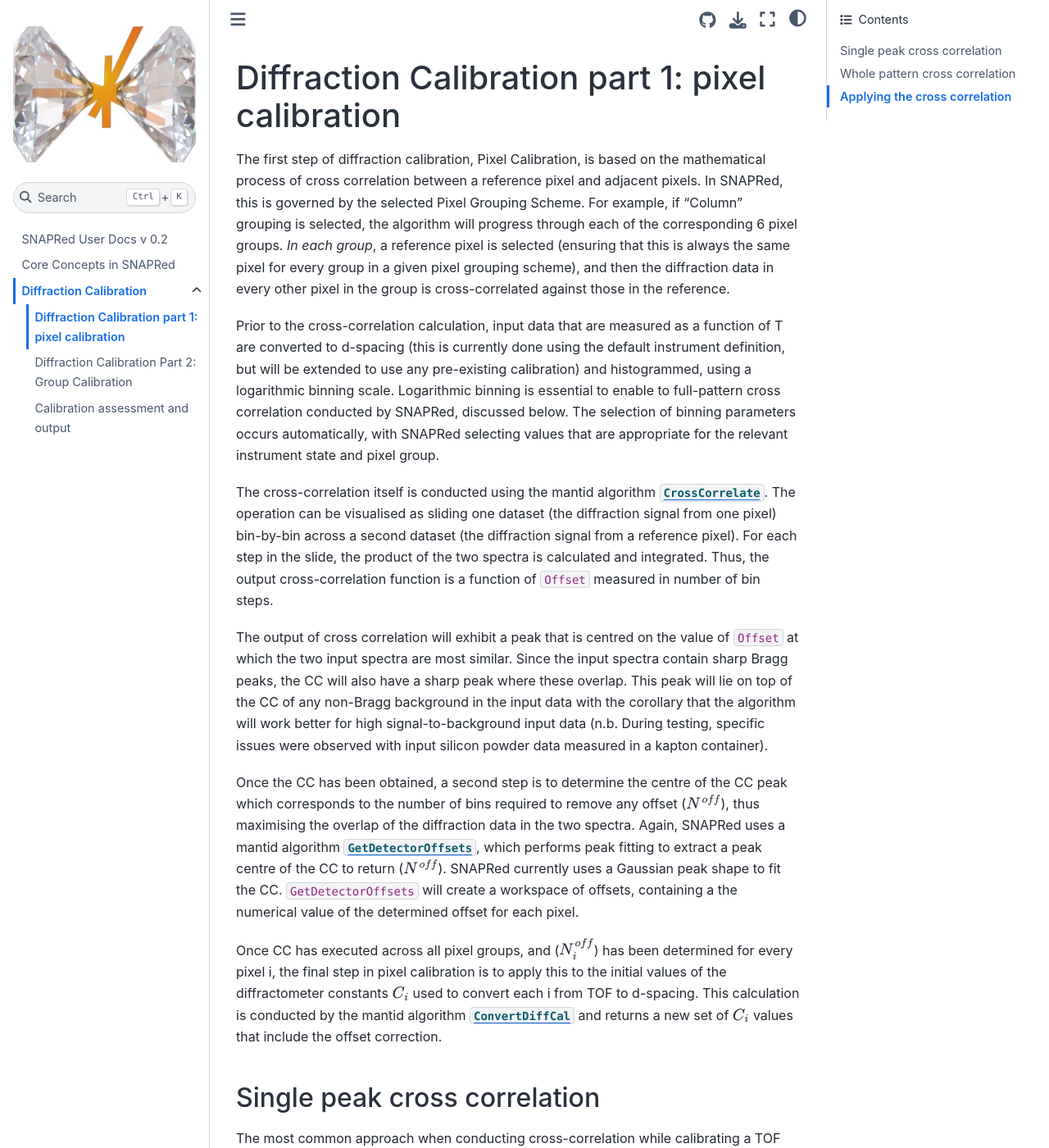
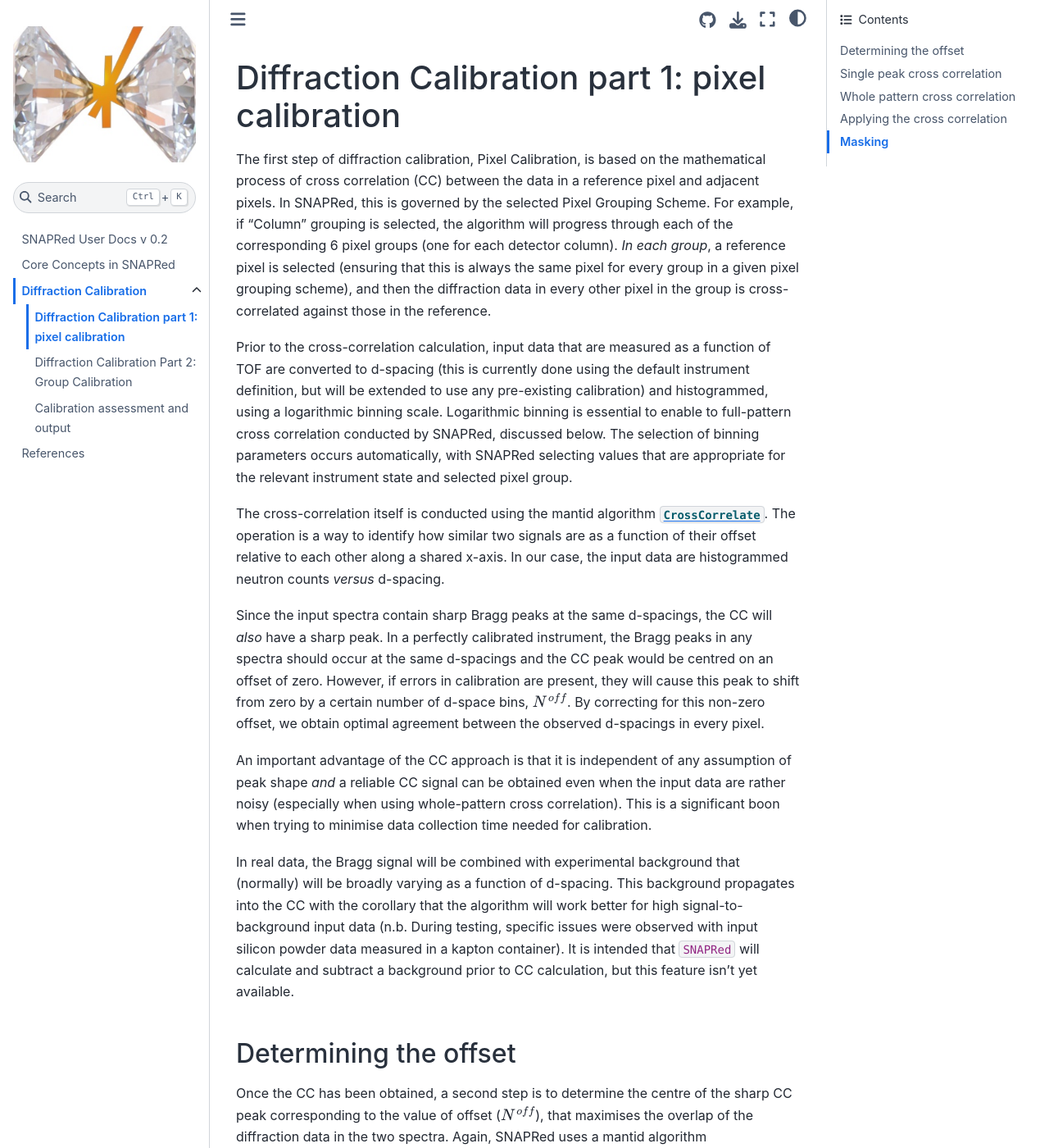
Before and after one commit to mguthriem/SNAPUserDocs, a Jupyter Book: the page built from diffCalib/diffCal1.md, in a window 1280 px wide and 1400 px high. Shown: the whole window at 82% size. Built offline with Jupyter Book 1.0.4 settings and Sphinx 7.4.7 and the Sphinx Book theme 1.1.4, drawn with Linux system fonts in a browser that asks for light colours; some of the changed text lies outside the part shown.

Commit message:
added biblio and modified figure style

````diff
--- a/_toc.yml
+++ b/_toc.yml
@@ -10,3 +10,4 @@ chapters:
   - file: diffCalib/diffCal1
   - file: diffCalib/diffCal2
   - file: diffCalib/diffCal_assessment_output
+- file: bib
--- a/diffCalib/diffCal1.md
+++ b/diffCalib/diffCal1.md
@@ -1,54 +1,67 @@
 # Diffraction Calibration part 1: pixel calibration
 
-The first step of diffraction calibration, Pixel Calibration, is based on the mathematical process of cross correlation between a reference pixel and adjacent pixels. In SNAPRed, this is governed by the selected Pixel Grouping Scheme. For example, if "Column" grouping is selected, the algorithm will progress through each of the corresponding 6 pixel groups. _In each group_, a reference pixel is selected (ensuring that this is always the same pixel for every group in a given pixel grouping scheme), and then the diffraction data in every other pixel in the group is cross-correlated against those in the reference.
+The first step of diffraction calibration, Pixel Calibration, is based on the mathematical process of cross correlation (CC) between the data in a reference pixel and adjacent pixels. In SNAPRed, this is governed by the selected Pixel Grouping Scheme. For example, if "Column" grouping is selected, the algorithm will progress through each of the corresponding 6 pixel groups (one for each detector column). _In each group_, a reference pixel is selected (ensuring that this is always the same pixel for every group in a given pixel grouping scheme), and then the diffraction data in every other pixel in the group is cross-correlated against those in the reference.
 
-Prior to the cross-correlation calculation, input data that are measured as a function of T are converted to d-spacing (this is currently done using the default instrument definition, but will be extended to use any pre-existing calibration) and histogrammed, using a logarithmic binning scale. Logarithmic binning is essential to enable to full-pattern cross correlation conducted by SNAPRed, discussed below. The selection of binning parameters occurs automatically, with SNAPRed selecting values that are appropriate for the relevant instrument state and pixel group.
+Prior to the cross-correlation calculation, input data that are measured as a function of TOF are converted to d-spacing (this is currently done using the default instrument definition, but will be extended to use any pre-existing calibration) and histogrammed, using a logarithmic binning scale. Logarithmic binning is essential to enable to full-pattern cross correlation conducted by SNAPRed, discussed below. The selection of binning parameters occurs automatically, with SNAPRed selecting values that are appropriate for the relevant instrument state and selected pixel group.
 
-The cross-correlation itself is conducted using the mantid algorithm [`CrossCorrelate`](https://docs.mantidproject.org/nightly/algorithms/CrossCorrelate-v1.html). The operation can be visualised as sliding one dataset (the diffraction signal from one pixel) bin-by-bin across a second dataset (the diffraction signal from a reference pixel). For each step in the slide, the product of the two spectra is calculated and integrated. Thus, the output cross-correlation function is a function of `Offset` measured in number of bin steps.
+The cross-correlation itself is conducted using the mantid algorithm [`CrossCorrelate`](https://docs.mantidproject.org/nightly/algorithms/CrossCorrelate-v1.html). The operation is a way to identify how similar two signals are as a function of their offset relative to each other along a shared x-axis. In our case, the input data are histogrammed neutron counts _versus_ d-spacing.
 
-The output of cross correlation will exhibit a peak that is centred on the value of `Offset` at which the two input spectra are most similar. Since the input spectra contain sharp Bragg peaks, the CC will also have a sharp peak where these overlap. This peak will lie on top of the CC of any non-Bragg background in the input data with the corollary that the algorithm will work better for high signal-to-background input data (n.b. During testing, specific issues were observed with input silicon powder data measured in a kapton container).
+Since the input spectra contain sharp Bragg peaks at the same d-spacings, the CC will _also_ have a sharp peak. In a perfectly calibrated instrument, the Bragg peaks in any spectra should occur at the same d-spacings and the CC peak would be centred on an offset of zero. However, if errors in calibration are present, they will cause this peak to shift from zero by a certain number of d-space bins, $N^{off}$. By correcting for this non-zero offset, we obtain optimal agreement between the observed d-spacings in every pixel.
 
-Once the CC has been obtained, a second step is to determine the centre of the CC peak which corresponds to the number of bins required to remove any offset ($N^{off}$), thus maximising the overlap of the diffraction data in the two spectra. Again, SNAPRed uses a mantid algorithm [`GetDetectorOffsets`](https://docs.mantidproject.org/nightly/algorithms/GetDetectorOffsets-v1.html), which performs peak fitting to extract a peak centre of the CC to return ($N^{off}$). SNAPRed currently uses a Gaussian peak shape to fit the CC. `GetDetectorOffsets` will create a workspace of offsets, containing a the numerical value of the determined offset for each pixel.
+An important advantage of the CC approach is that it is independent of any assumption of peak shape _and_ a reliable CC signal can be obtained even when the input data are rather noisy (especially when using whole-pattern cross correlation). This is a significant boon when trying to minimise data collection time needed for calibration.
 
-Once CC has executed across all pixel groups, and ($N^{off}_i$)  has been determined for every pixel i, the final step in pixel calibration is to apply this to the initial values of the diffractometer constants $C_i$ used to convert each i from TOF to d-spacing. This calculation is conducted by the mantid algorithm [`ConvertDiffCal`](https://docs.mantidproject.org/nightly/algorithms/ConvertDiffCal-v1.html) and returns a new set of $C_i$ values that include the offset correction.
+In real data, the Bragg signal will be combined with experimental background that (normally) will be broadly varying as a function of d-spacing. This background propagates into the CC with the corollary that the algorithm will work better for high signal-to-background input data (n.b. During testing, specific issues were observed with input silicon powder data measured in a kapton container). It is intended that `SNAPRed` will calculate and subtract a background prior to CC calculation, but this feature isn't yet available.
+
+## Determining the offset
+
+Once the CC has been obtained, a second step is to determine the centre of the sharp CC peak corresponding to the value of offset  ($N^{off}$), that maximises the overlap of the diffraction data in the two spectra. Again, SNAPRed uses a mantid algorithm [`GetDetectorOffsets`](https://docs.mantidproject.org/nightly/algorithms/GetDetectorOffsets-v1.html), which performs peak fitting to extract a peak centre of the CC to return ($N^{off}$). SNAPRed currently uses a Gaussian peak shape to fit the CC. `GetDetectorOffsets` will create a workspace of offsets, containing a the numerical value of the determined offset for each pixel.
+
+Once CC has executed across all pixel groups, and ($N^{off}_i$)  has been determined for every pixel $i$, the final step in pixel calibration is to apply this to the initial values of the diffractometer constants $C_i$ used to convert each i from TOF to d-spacing. This calculation is conducted by the mantid algorithm [`ConvertDiffCal`](https://docs.mantidproject.org/nightly/algorithms/ConvertDiffCal-v1.html) and returns a new set of $C_i$ values that include the offset correction.
 
 ## Single peak cross correlation
 
-The most common approach when conducting cross-correlation while calibrating a TOF diffractometer is to select a single Bragg peak. This must be common to all pixels within the group of pixels that are being cross correlated.
+The most common approach when conducting cross-correlation while calibrating a TOF diffractometer is to select a single Bragg peak. This pwK must be common to all pixels within the group of pixels that are being cross correlated.
 
 In such a calculation, it is appropriate that the input data are a function of d-space and have linear binnning with step size $\Delta d_{lin}$. The resultant applied CC correction corresponds to an _additive_ shift of the x-values by $N^{off}_i \Delta d_{lin}$ of the input data for pixel $i$ to maximise overlap with the data in the reference pixel.
 
-The offset is currently managed in `Mantid` by replacing the initial diffractometer constant $C^{init}_i$ by a new constant $C^{CC}_i$ that includes the offset. This immediately creates consideration that the diffractometer constant $C$ is applied by multiplication versus applying an offset, which occurs by addition. These two distinct operations can only agree at a single point d-spacing, $d'$(see Figure).
+The offset is currently managed in `Mantid` by replacing the initial diffractometer constant $C^{init}_i$ by a new constant $C^{CC}_i$ that includes the offset correction. This immediately creates consideration that the diffractometer constants are applied by multiplication versus in contrast to an offset, which is additive (a shift of the y-values by $N^{off}$ bins). These two distinct operations can only agree at a single point in d-space, $d'$(see {ref}`Figure <CC_singlePeak>`).
 
-![Test](static/CC_singlePeak.png)
-*Figure: The solid blue line shows the initial relationship between $T^{hkl}_i$ and $d^{hkl}_i$ for pixel $i$: a straight line with gradient $\frac{1}{C^{init}_i}$. The additive offset, that ensures that maximal overlap between pixel $i$ and the reference pixel correspond to the shifted relationship indicated by the dashed blue line. Attempting to describe this with a modified diffractometer constant $C^{CC}_i$ will only be strictly correct at a single d-spacing d' and time-of-flight T'*
+```{figure} static/CC_singlePeak.png
+---
+height: 400px
+name: CC_singlePeak
+---
+The solid blue line shows the initial relationship between $\mathbf{T}_i$ and $\mathbf{d}_i$ for pixel $i$: a straight line with gradient $\frac{1}{C^{init}_i}$. Instead of applying an additive offset, which would shift the all values of d by a constant (as indicated by the dashed blue line), the CC-corrected diffractometer constant $C^{CC}_i$ must be calculated by considering the offset at a specific d-value $d'$.
+```
 
-The value for $d'$ must be manually specified when calling the mantid algorithm `GetDetectorOffsets` and, from this, the corresponding multiplicative correction to $C^{init}_i$ can be obtained. This calculation is supported by chosing the  _Relative Offset_ $O_{rel}$ output mode of `GetDetectorOffsets`.
+To enable this, a value for $d'$ must be manually specified when calling the mantid algorithm `GetDetectorOffsets` and, from this, the corresponding corrected diffractometer constant $C^{CC}_i$ can be obtained. This calculation is supported by chosing the  _Relative Offset_ output mode of `GetDetectorOffsets`.
 
 ## Whole pattern cross correlation
 
-SNAPRed adopts a different approach, whereby the entire pattern is cross correlated. This was seen as necessary as the additional counts contributing to the CC from all of the Bragg peaks versus a single Bragg peak potentially reduces the collection time by a factor of 2-3, which is important for the frequent recalibrations that are necessary for such a reconfigurable instrument.
+SNAPRed adopts a different approach, whereby the entire pattern is cross correlated. This utilises the counts from all present Bragg peaks, reducing the collection time by a factor of 2-3, which is important for the frequent recalibrations necessay on SNAP.
 
 This approach hinges on ensuring that the input diffraction data for each pixel have been binned $logarithmically$. Due to the property of a TOF diffractometer that the diffraction resolution $\delta d/d$ is approximately constant for a given detector, logarithmic binning ensures that each Bragg peak is (approximately) sampled with the same number of histogram bins. Consequently, intensity from each Bragg peak in the pattern will contribute to the total CC peak according to its own intensity.
 
-Another useful consequence is seen via the definition of log binning, where adjacent bin edges are related by the corresponding binning parameter is $\Delta d_{log}$ according to:
+Since the cross-correlation is not conducted using a single peak, there's no obvious way to select a $d'$ to scale the offset. However, this issue is also solved by log binning. This is seen from the (mantid) definition of log binning, where successive bin edges are related by the corresponding binning parameter is $\Delta d_{log}$ according to:
 
-$d_{j+1}=d_j(1+\Delta d)$
+$d_{j+1}=d_j(1+\Delta d_{log})$
 
-and, the $i^{th}$ d value can be calculated from the first first d value, $d_0$ via
+and, the $j^{th}$ d value can be calculated from the first first d value, $d_0$, which is a constant via
 
-$d_i = d_0(1=\Delta d_{log})^n
+$d_j = d_0(1=\Delta d_{log})^n
 
-In this case, after applying the CC offset of of $N^{off}_i$, an initial d-spacing of measured in pixel $i$ of $d_i^{init}$ will yield a CC-corrected value $d_i^{CC}$ given by
+In this case, the CC offset of of $N^{off}_j$, is applied in the exponent:
 
-$d_i^{CC} = d_0(1=\Delta d_{log})^(n+N^{off}_i)$
+$d_j^{CC} = d_0(1=\Delta d_{log})^(n+N^{off}_j)$
 
-This is equivalent to a multiplication and so the extracted $N^{off}_i$ can be used to directly and will be returned by `GetDetectorOffsets` by choosing the $signed$ output mode.
+This is equivalent to a multiplication and so the extracted $N^{off}_i$ can be used   directly to scale the diffractometer constants. This will be returned by `GetDetectorOffsets` by choosing the $signed$ output mode.
 
 ## Applying the cross correlation
 
-After running `CrossCorrelation` and `GetDetectorOffsets`, every pixel for which these operations have been successful will have a numerical value of the measured offset. A mask is automatically created that applies to pixels where this operation fails and, subsequently, these pixels will not be included in data reduction. During calibration, it's important to inspect the output mask to identify pathlological issues (high background in the input data, for instance) with cross correlation that lead to large numbers of pixels being masked.
+After running `CrossCorrelation` and `GetDetectorOffsets`, every pixel for which these operations have been successful will have a numerical value of the measured offset, stored in an `offsets workspace`.
 
-The next step is to apply these offsets via an operation that returns a modified $C^{CC}_i$. This is done using the mantid algorithm `ConvertDiffCal` noting that `SNAPRed` returns offsets in using the "Signed" mode. Subsequently, the set of CC-corrected diffractometer constants $C^{CC}_i$ are applied to the input data set (Mantid algorithm `ApplyDiffCal`) and the data are converted from TOF to d-space (Mantid algorithm `ConvertUnits`).
+The next step is to apply these offsets via an operation that returns the corrected set of diffractometer constant for each pixel $\mathbf{C^{CC}}$. This is done using the mantid algorithm `ConvertDiffCal` noting that `SNAPRed` returns offsets in using the "Signed" mode. Subsequently, the set of CC-corrected diffractometer constants $C^{CC}$, which are then applied to the input data set (Mantid algorithm `ApplyDiffCal`). The data are then converted from the measured TOF to d-space (Mantid algorithm `ConvertUnits`) with the result that Bragg peaks _in each pixel within a specific subgroup_ will all have the same d-values, equal to those of the corresponding reference pixel. These values may still be incorrect, due to any present (and unknown) offset of the reference pixel. This necessitates the second step of the diffraction calibration process described below.
 
-The outcome of the cross-correlation correction is that the set of Bragg peaks in each pixel, within a specific subgroup will all have the same d-values, which will equal the values of the corresponding reference pixel. These values may still be incorrect, due to any present (and unknown) offset of the reference pixel. This necessitates the second step of the diffraciton calibration process.
+## Masking
+
+A mask is automatically created for any pixels where this operation fails and. This mask is persisted as a property of the calibration and, subsequently, these pixels will not be included in data reduction using that calibration. During the calibration process, it's important to inspect the output mask to identify pathlological issues (high background in the input data, for instance) with cross correlation that have been observed to lead to large numbers of pixels being masked.
--- a/references.bib
+++ b/references.bib
@@ -36,6 +36,20 @@
 	keywords = {Teaching, Bootcamps, Cloud computing, Data science, Docker, Pedagogy}
 }
 
+@article{WORLTON1976,
+title = {Multicomponent profile refinement of time-of-flight neutron diffraction data},
+journal = {Nuclear Instruments and Methods},
+volume = {137},
+number = {2},
+pages = {331-337},
+year = {1976},
+issn = {0029-554X},
+doi = {https://doi.org/10.1016/0029-554X(76)90344-X},
+url = {https://www.sciencedirect.com/science/article/pii/0029554X7690344X},
+author = {T.G. Worlton and J.D. Jorgensen and R.A. Beyerlein and D.L. Decker},
+abstract = {Methods of profile analysis of time-of-flight neutron diffraction data containing contributions from several materials have been developed and have been used to fit patterns obtained from materials under high pressure. Several hundred diffraction lines from up to four different materials can be analyzed simultaneously. The analysis yields the atomic positions, lattice parameters, temperature factors, preferred orientation parameters, and scale factors directly from fitting the raw data. The scale factors can be used to estimate the percentages of each component contributing to the pattern.}
+}
+
 @article{holdgraf_encoding_2017,
 	title = {Encoding and decoding models in cognitive electrophysiology},
 	volume = {11},
@@ -54,3 +68,10 @@
   year      = {2008},
   publisher = {O'Reilly Media}
 }
+
+@book{GSAS,
+  title     = {GSAS General Structure Analysis System},
+  author    = {A.C. Larson and R.B. Von Dreele},
+  year      = {2004},
+  publisher = {Los Alamos National Laboratory Report LAUR 86-748}
+}
````
Also changed, not shown: coreConcepts.md (+8 -6 lines), diffCalib/diffCal2.md (+6 -6 lines), intro.md (+1 -1 lines).
